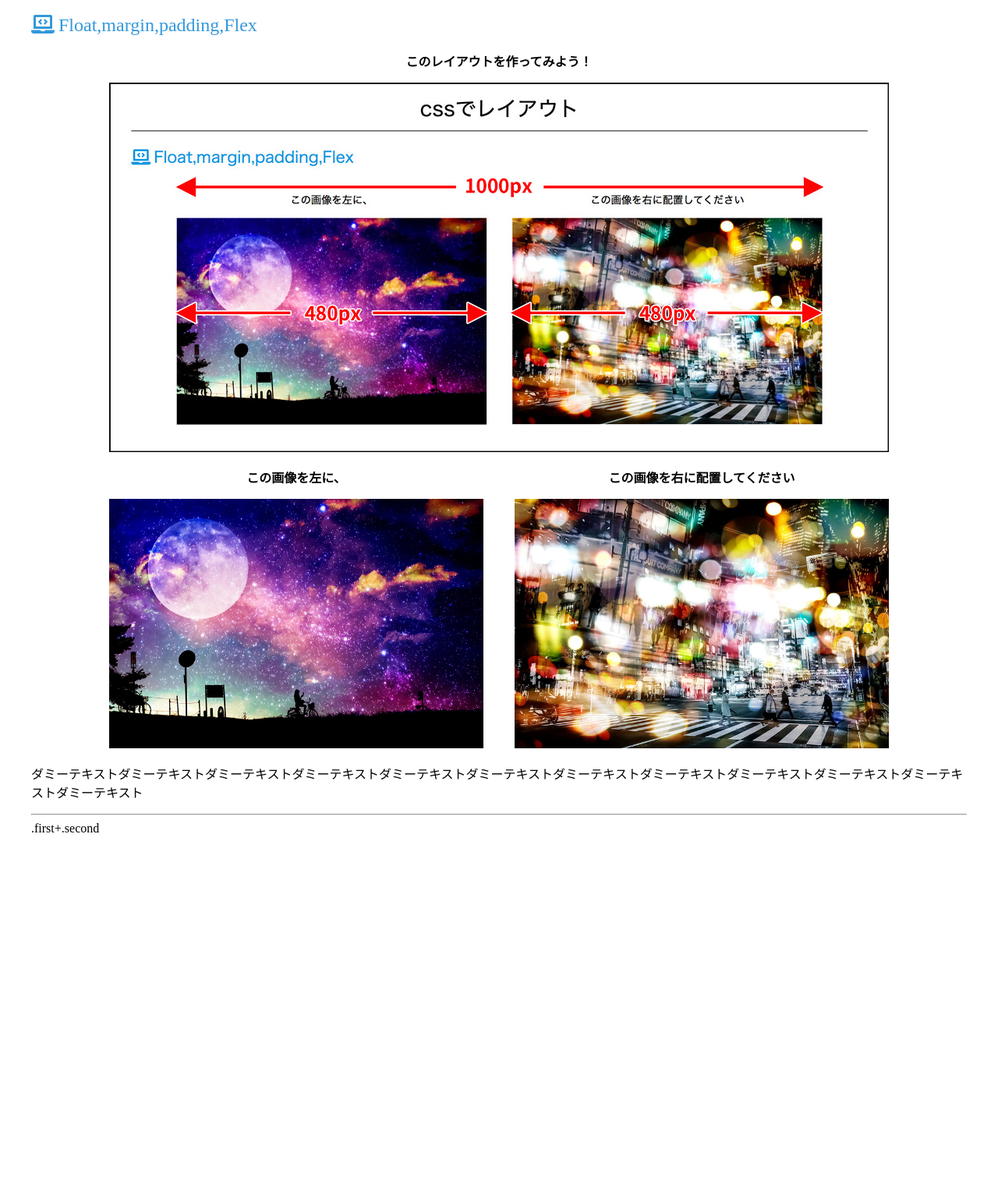
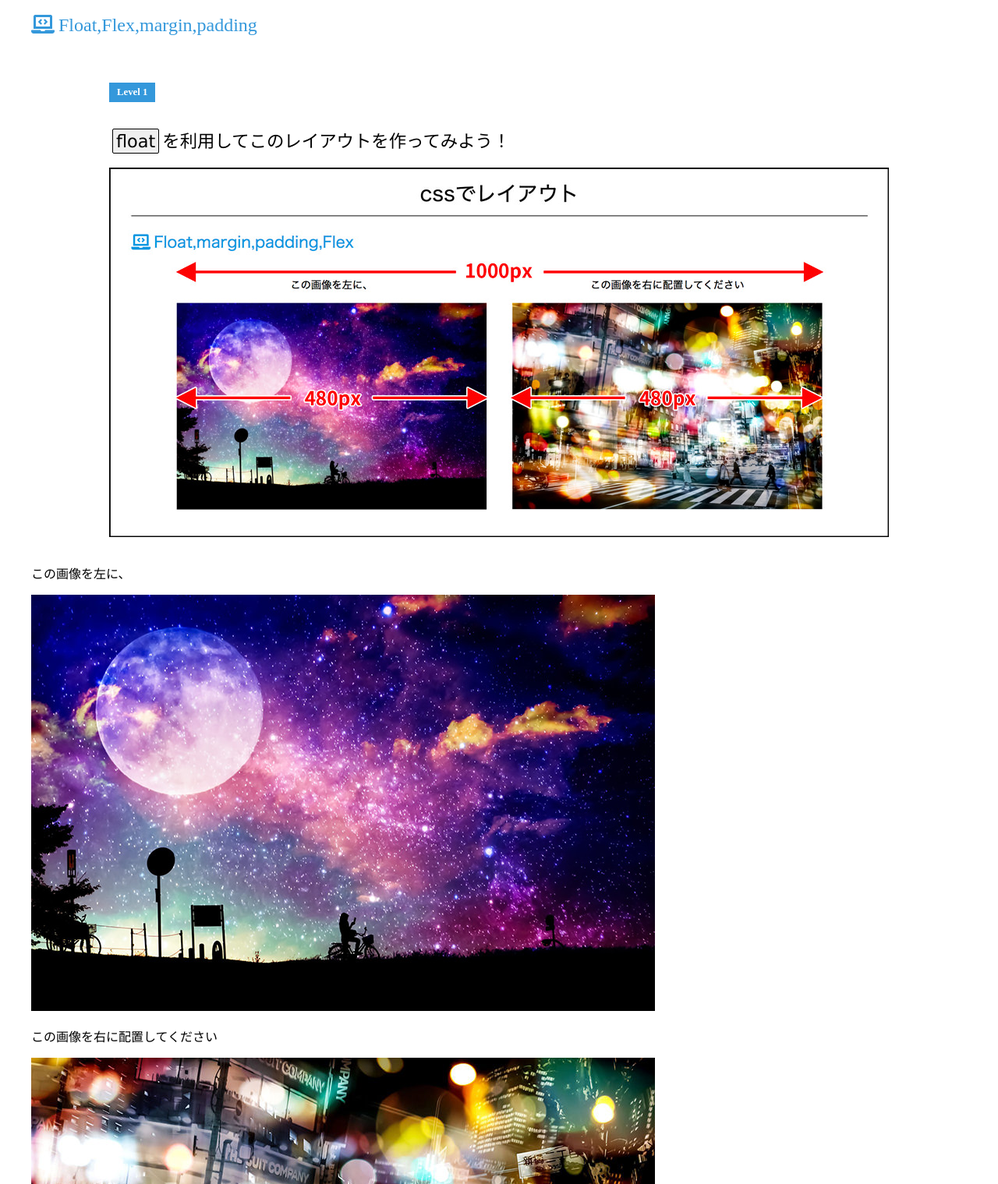
Before and after one commit to OZPA/html-css-study, a plain HTML site: page 02/index.html in a window 1280 px wide. Shown: the part 81-1600 px from the top of the page at 78% size. Before the commit the page ends 1161 px from the top, so only its background shows below. Drawn offline with Linux system fonts and the light colour scheme.

Commit message:
lesson 2 fix

```diff
--- a/02/index.html
+++ b/02/index.html
@@ -12,17 +12,18 @@
 </head>
 <body class="body">
   <h1>cssでレイアウト</h1>
-  <h2><span><i class="fas fa-laptop-code"></i>Float,margin,padding,Flex</span></h2>
+  <h2><span><i class="fas fa-laptop-code"></i>Float,Flex,margin,padding</span></h2>
   <div class="goal">
-    <p>このレイアウトを作ってみよう！</p>
-    <img src="assets/img/goal.jpg" alt="このレイアウトにしてください">
+    <h3 class="level">Level 1</h3>
+    <p><code>float</code>を利用してこのレイアウトを作ってみよう！</p>
+    <img src="assets/img/goal_01.jpg" alt="このレイアウトにしてください">
   </div>
-  <div class="wrapper">
-    <div class="left">
+  <div class="container_01">
+    <div class="left_01">
       <p>この画像を左に、</p>
       <img src="assets/img/image_01.jpg" alt="夜空">
     </div>
-    <div class="right">
+    <div class="right_01">
       <p>この画像を右に配置してください</p>
       <img src="assets/img/image_02.jpg" alt="コラージュ">
     </div>
@@ -31,8 +32,41 @@
 
   <hr>
 
-  <div class="container">
-    .first+.second
+  <div class="goal">
+    <h3 class="level">Level 2</h3>
+    <p><code>flex</code>を利用してこのレイアウトを作ってみよう！</p>
+    <img src="assets/img/goal_02.jpg" alt="このレイアウトにしてください">
+  </div>
+  <div class="container_02">
+    <div class="left_02">
+      <p>この画像を左に、</p>
+      <img src="assets/img/image_03.jpg" alt="女性">
+    </div>
+    <div class="right_02">
+      <p>この画像を右に配置してください</p>
+      <img src="assets/img/image_04.jpg" alt="ハリネズミ">
+    </div>
+  </div>
+  <p>ダミーテキストダミーテキストダミーテキストダミーテキストダミーテキストダミーテキストダミーテキストダミーテキストダミーテキストダミーテキストダミーテキストダミーテキスト</p>
+
+  <hr>
+
+  <div class="goal">
+    <h3 class="level">Level 3</h3>
+    <p><code>margin</code>と<code>padding</code>を理解しよう</p>
+    <img src="assets/img/goal_03.jpg" alt="このレイアウトにしてください">
+  </div>
+  <div class="container_03">
+    <div class="box_01">
+      <div class="inner">
+        <p>Lorem ipsum dolor sit amet consectetur adipisicing elit. Dignissimos fugiat, corporis porro autem quae, velit reprehenderit ipsum amet facere provident tempore deserunt obcaecati error ab quibusdam at quisquam ipsam voluptas?</p>
+      </div>
+    </div>
+    <div class="box_02">
+      <div class="inner">
+        <p>Lorem ipsum, dolor sit amet consectetur adipisicing elit. Unde, minus possimus. Id est laudantium voluptas nostrum hic, officia adipisci nulla eius ratione ad neque saepe excepturi maxime quis sequi molestiae.</p>
+      </div>
+    </div>
   </div>
 </body>
 </html>
--- a/02/style.css
+++ b/02/style.css
@@ -3,14 +3,12 @@
 .goal {
   width: 1000px;
   display: block;
-  margin: auto;
+  margin: 0 auto 30px;
 }
 
-.goal p,
-.left p,
-.right p {
-  text-align: center;
-  font-weight: bold;
+.goal p {
+  margin-bottom: 20px;
+  font-size: 1.4em;
 }
 
 .clearfix::after {
@@ -20,22 +18,16 @@
 }
 
 /* -------- ここから下にstyleを書いてください -------- */
-.wrapper {
-  display: flex;
-  justify-content: space-between;
-  margin: auto;
-  width: 1000px;
-}
 
-.left {
-  width: 480px;
-}
 
-.right {
-  width: 480px;
-}
 
-img {
-  max-width: 100%;
-  height: auto;
-}
+
+
+
+/* -------- Level 3 background-olor -------- */
+
+/* --------
+.box_01 : #2ecc71
+.box_02 : #1abc9c
+.inner : #fff
+ -------- */
--- a/assets/css/base.css
+++ b/assets/css/base.css
@@ -19,6 +19,10 @@ h2 i {
   margin-right: 5px;
 }
 
+hr {
+  margin: 40px auto;
+}
+
 .level {
   display: inline-block;
   margin: 40px 0 10px;
@@ -27,4 +31,14 @@ h2 i {
   background: #3498db;
   color: #fff;
 }
+
+code {
+  box-sizing: border-box;
+  padding: 2px 4px;
+  margin: 0 4px;
+  border: 1px solid #000;
+  border-radius: 2px;
+  background: #efefef;
+  font-family: 'Verdana';
+}
 /*  -------- base style (Don't EDIT!!!) -------- */
```
Also changed, not shown: 02/assets/img/goal_01.jpg (renamed from 02/assets/img/goal.jpg), 02/assets/img/goal_02.jpg (added), 02/assets/img/goal_03.jpg (added), 02/assets/img/image_03.jpg (added), 02/assets/img/image_04.jpg (added).
